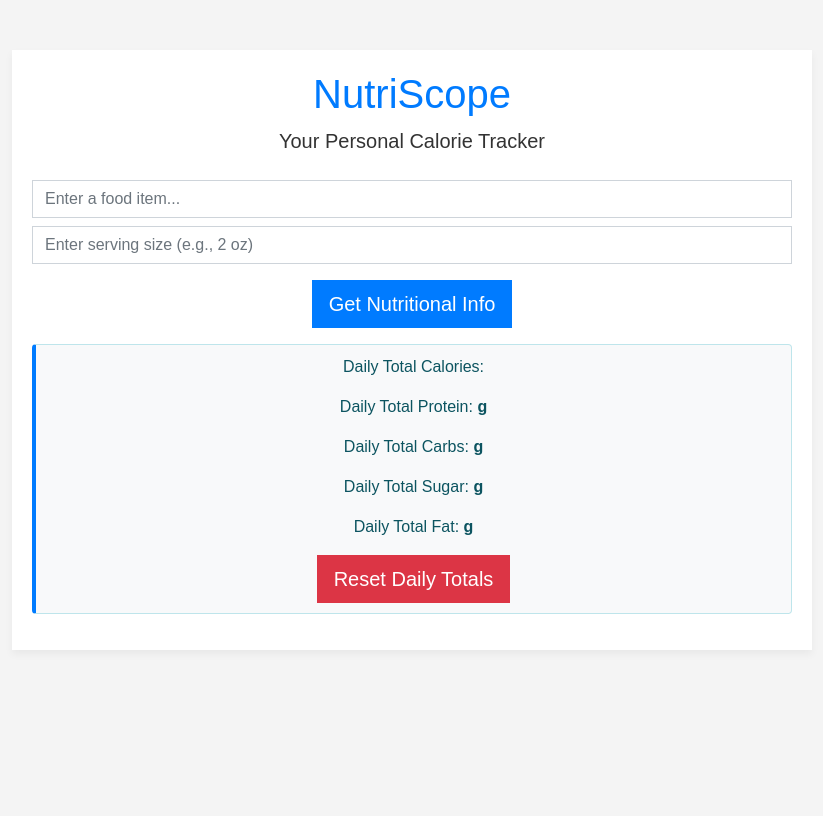
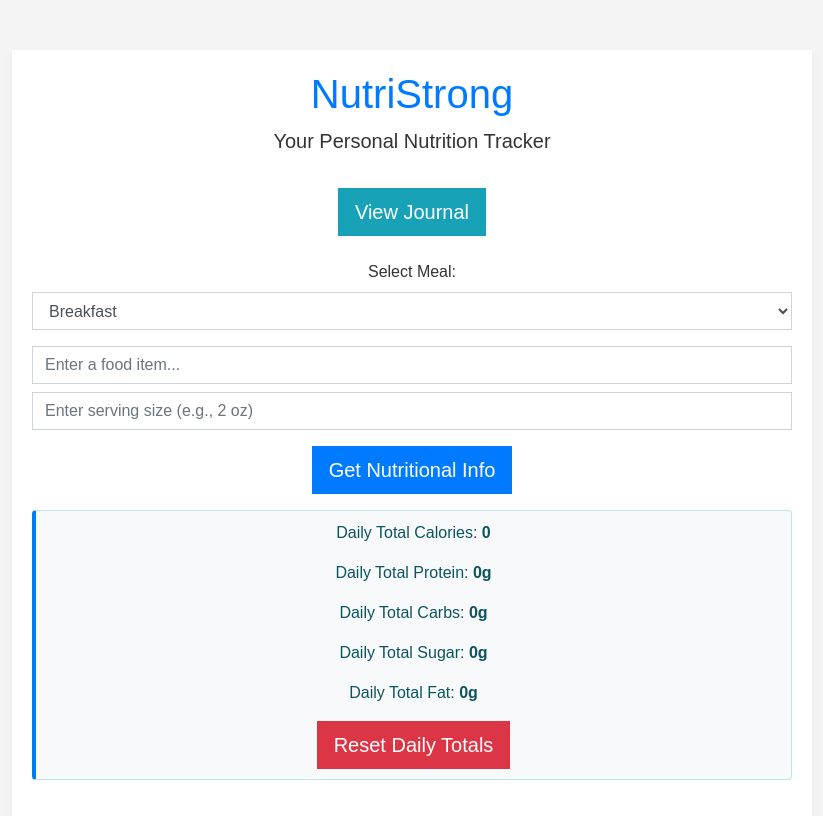
Before and after one commit to fernandofrancojr811/CalorieTrackerApp, a Flask app: page / in a window 1280 px wide. Shown: the whole page, without its empty margins (228-1051 px from the left). Before the commit the page ends 614 px from the top, so only its background shows below. Run offline with Flask 3, Linux system fonts and the light colour scheme; the visitor is signed in with stand-in values (Sample User, id 1); some libraries are stand-ins or nearby versions.

Commit message:
Added new features including daily journal page and changed the way html is used in the main code

```diff
--- /dev/null
+++ b/pythonProject/app.py
@@ -0,0 +1,330 @@
+# Import necessary libraries
+from flask import Flask, request, render_template, render_template_string, session, redirect
+import requests
+from datetime import datetime  # Import datetime module for timestamp
+
+# Create a Flask web application
+app = Flask(__name__)
+
+# Set a secret key for the application (replace with a strong, randomly generated key)
+app.secret_key = 'Hu61F59IuQ'
+
+# Replace with your Nutritionix API details
+app_id = "8bc7b25a"
+app_key = "dd56c0e7590da1e3f54f9269de8b9588"
+host_domain = "https://trackapi.nutritionix.com"
+
+# HTML template for the home page with updated modern styling
+HOME_PAGE_TEMPLATE = """
+<!doctype html>
+<html lang="en">
+  <head>
+    <title>NutriScope: Nutrition Tracker</title>
+    <link href="https://stackpath.bootstrapcdn.com/bootstrap/4.3.1/css/bootstrap.min.css" rel="stylesheet">
+    <style>
+      body {
+        background-color: #f4f4f4;
+        color: #333;
+        font-family: 'Arial', sans-serif;
+      }
+      .container {
+        max-width: 800px;
+        margin-top: 50px;
+        background: #fff;
+        padding: 20px;
+        box-shadow: 0 4px 8px rgba(0,0,0,0.05);
+      }
+      h1 {
+        color: #007bff;
+        font-size: 2.5rem;
+      }
+      .form-control, .btn {
+        border-radius: 0;
+      }
+      .btn-primary {
+        background-color: #007bff;
+        border-color: #007bff;
+      }
+      .nutrition-info, .calorie-info {
+        background-color: #f8f9fa;
+        border-left: 4px solid #007bff;
+        padding: 10px;
+        margin-top: 15px;
+      }
+      .btn-warning {
+        background-color: #ffc107;
+        border-color: #ffc107;
+      }
+      .btn-danger {
+        background-color: #dc3545;
+        border-color: #dc3545;
+      }
+      .journal {
+        margin-top: 30px;
+        background-color: #f8f9fa;
+        border-left: 4px solid #007bff;
+        padding: 15px;
+      }
+    </style>
+  </head>
+  <body>
+    <div class="container text-center">
+      <h1>NutriStrong</h1>
+      <p class="lead">Your Personal Nutrition Tracker</p>
+
+      <!-- Add the Journal button here -->
+      <a href="/journal" class="btn btn-info btn-lg mt-3">View Journal</a>
+      <form method="post" action="/get-calories" class="mt-4">
+          <div class="form-group">
+              <!-- Add the 'Select Meal' dropdown menu on top -->
+              <label for="meal">Select Meal:</label>
+              <select id="meal" name="meal" class="form-control">
+                  <option value="breakfast">Breakfast</option>
+                  <option value="lunch">Lunch</option>
+                  <option value="dinner">Dinner</option>
+              </select>
+              <!-- Move the 'Enter a food item' input field below -->
+              <input type="text" id="food" name="food" class="form-control mt-3" placeholder="Enter a food item...">
+              <input type="text" id="serving_size" name="serving_size" class="form-control mt-2" placeholder="Enter serving size (e.g., 2 oz)">
+          </div>
+
+          <!-- Add some margin or padding between the input field and the button -->
+          <div style="margin-top: 10px;">
+              <button type="submit" class="btn btn-primary btn-lg">Get Nutritional Info</button>
+          </div>
+      </form>
+
+    {% if nutrition_info %}
+        <div class="nutrition-info alert alert-info mt-3">
+          <h4>Nutritional Information for {{ food_item }}</h4>
+          <p>Calories: {{ nutrition_info['calories'] }} kcal</p>
+          <p>Protein: {{ nutrition_info['protein'] }} g</p>
+          <p>Carbs: {{ nutrition_info['carbs'] }} g</p>
+          <p>Sugar: {{ nutrition_info['sugar'] }} g</p>
+          <p>Fat: {{ nutrition_info['fat'] }} g</p>
+          <form method="post" action="/add-nutrients">
+              <input type="hidden" name="calories" value="{{ nutrition_info['calories'] }}">
+              <input type="hidden" name="protein" value="{{ nutrition_info['protein'] }}">
+              <input type="hidden" name="carbs" value="{{ nutrition_info['carbs'] }}">
+              <input type="hidden" name="sugar" value="{{ nutrition_info['sugar'] }}">
+              <input type="hidden" name="fat" value="{{ nutrition_info['fat'] }}">
+              <!-- Add the 'food' input field here -->
+              <input type="hidden" name="food" value="{{ food_item }}">
+              <input type="hidden" name="meal" value="{{ request.form['meal'] }}"> <!-- Add the selected meal to the form -->
+              <button type="submit" class="btn btn-warning btn-lg mt-2">Add to Daily Total and Journal</button>
+          </form>
+        </div>
+    {% endif %}
+
+    <div class="calorie-info alert alert-info mt-3">
+        <p>Daily Total Calories: <strong>{{ daily_totals.calories }}</strong></p>
+        <p>Daily Total Protein: <strong>{{ daily_totals.protein }}g</strong></p>
+        <p>Daily Total Carbs: <strong>{{ daily_totals.carbs }}g</strong></p>
+        <p>Daily Total Sugar: <strong>{{ daily_totals.sugar }}g</strong></p>
+        <p>Daily Total Fat: <strong>{{ daily_totals.fat }}g</strong></p>
+        <form method="post" action="/reset-totals">
+            <button type="submit" class="btn btn-danger btn-lg">Reset Daily Totals</button>
+        </form>
+    </div>
+
+  </body>
+</html>
+"""
+
+# List to store daily journal entries
+journal_entries = []
+
+# Create a dictionary to store daily nutrition totals
+daily_nutrition_totals = {
+    'calories': {
+        'breakfast': 0,
+        'lunch': 0,
+        'dinner': 0
+    },
+    'protein': {
+        'breakfast': 0,
+        'lunch': 0,
+        'dinner': 0
+    },
+    'carbs': {
+        'breakfast': 0,
+        'lunch': 0,
+        'dinner': 0
+    },
+    'sugar': {
+        'breakfast': 0,
+        'lunch': 0,
+        'dinner': 0
+    },
+    'fat': {
+        'breakfast': 0,
+        'lunch': 0,
+        'dinner': 0
+    }
+}
+
+# Define the home route
+@app.route('/', methods=['GET'])
+def home():
+    if 'daily_totals' not in session:
+        session['daily_totals'] = {'calories': 0, 'protein': 0, 'carbs': 0, 'sugar': 0, 'fat': 0}
+
+    # Calculate daily totals
+    daily_totals = calculate_daily_totals()
+
+    # Calculate total calories in journal entries
+    total_journal_calories = sum(entry['calories'] for entry in journal_entries)
+
+    return render_template_string(HOME_PAGE_TEMPLATE, daily_totals=daily_totals, journal=journal_entries, total_journal_calories=total_journal_calories)
+
+# Function to get nutritional data from Nutritionix API
+def get_nutritional_data(food_query):
+    api_url = f"{host_domain}/v2/natural/nutrients"
+    headers = {
+        'Content-Type': 'application/json',
+        'x-app-id': app_id,
+        'x-app-key': app_key
+    }
+    data = {'query': food_query}
+
+    response = requests.post(api_url, headers=headers, json=data)
+    try:
+        data = response.json()
+        first_food = data['foods'][0]
+        return {
+            'calories': first_food.get("nf_calories", 0),
+            'protein': first_food.get("nf_protein", 0),
+            'carbs': first_food.get("nf_total_carbohydrate", 0),
+            'sugar': first_food.get("nf_sugars", 0),
+            'fat': first_food.get("nf_total_fat", 0)
+        }
+    except (KeyError, IndexError, ValueError):
+        return None
+
+# Route to journal page
+@app.route('/journal', methods=['GET'])
+def journal_page():
+    # Calculate total calories in journal entries
+    total_journal_calories = sum(entry['calories'] for entry in journal_entries)
+    return render_template('journal.html', journal=journal_entries, total_journal_calories=total_journal_calories)
+
+# Route to get calorie information for a food item
+@app.route('/get-calories', methods=['POST'])
+def get_calories():
+    food_item = request.form['food']
+    serving_size = request.form['serving_size']
+    full_query = f"{serving_size} of {food_item}" if serving_size else food_item
+    nutrition_info = get_nutritional_data(full_query)
+    return render_template_string(HOME_PAGE_TEMPLATE, food_item=full_query, nutrition_info=nutrition_info, daily_totals=session.get('daily_totals', {}), journal=journal_entries)
+
+@app.route('/add-nutrients', methods=['POST'])
+def add_nutrients():
+    # Ensure 'daily_totals' is initialized in the session
+    if 'daily_totals' not in session:
+        session['daily_totals'] = {'calories': 0, 'protein': 0, 'carbs': 0, 'sugar': 0, 'fat': 0}
+
+    nutrients = {
+        'calories': request.form.get('calories', type=float, default=0),
+        'protein': request.form.get('protein', type=float, default=0),
+        'carbs': request.form.get('carbs', type=float, default=0),
+        'sugar': request.form.get('sugar', type=float, default=0),
+        'fat': request.form.get('fat', type=float, default=0)
+    }
+
+    # Get the selected meal from the form
+    meal = request.form['meal']
+
+    # Add nutrients to daily totals
+    for nutrient, value in nutrients.items():
+        session['daily_totals'][nutrient] += value
+
+    session.modified = True
+
+    # Corrected code to retrieve food item from the form
+    food_item = request.form['food']
+
+    # Add the journal entry with the meal information
+    journal_entry = {
+        'date': datetime.now().strftime("%Y-%m-%d %H:%M:%S"),
+        'food_item': food_item,
+        'calories': nutrients['calories'],
+        'meal': meal  # Add the selected meal to the journal entry
+    }
+    journal_entries.append(journal_entry)
+
+    return render_template_string(HOME_PAGE_TEMPLATE, daily_totals=session['daily_totals'], journal=journal_entries)
+
+
+    # Get the selected meal from the form
+    meal = request.form['meal']
+
+    # Add nutrients to daily totals
+    for nutrient, value in nutrients.items():
+        session['daily_totals'][nutrient] += value
+
+    session.modified = True
+
+    # Corrected code to retrieve food item from the form
+    food_item = request.form['food']
+
+    # Add the journal entry with the meal information
+    journal_entry = {
+        'date': datetime.now().strftime("%Y-%m-%d %H:%M:%S"),
+        'food_item': food_item,
+        'calories': nutrients['calories'],
+        'meal': meal  # Add the selected meal to the journal entry
+    }
+    journal_entries.append(journal_entry)
+
+    return render_template_string(HOME_PAGE_TEMPLATE, daily_totals=session['daily_totals'], journal=journal_entries)
+
+# Route to reset daily totals
+@app.route('/reset-totals', methods=['POST'])
+def reset_totals():
+    session['daily_totals'] = {'calories': 0, 'protein': 0, 'carbs': 0, 'sugar': 0, 'fat': 0}
+    return render_template_string(HOME_PAGE_TEMPLATE, daily_totals=session['daily_totals'], journal=journal_entries)
+
+
+# Route to delete a journal entry
+@app.route('/delete-entry', methods=['POST'])
+def delete_entry():
+    entry_index = int(request.form['entry_index'])
+    if entry_index >= 0 and entry_index < len(journal_entries):
+        deleted_entry = journal_entries.pop(entry_index)
+
+        # Extract the meal category and calories from the deleted entry
+        meal_category = deleted_entry.get('meal', None)
+        calories_to_delete = deleted_entry.get('calories', 0)
+
+        # Check if 'food_item' key exists in the deleted entry
+        food_item = deleted_entry.get('food_item', 'Unknown Food')
+
+        # Update the daily nutrition totals for the respective meal category
+        if meal_category and calories_to_delete:
+            if f'{meal_category}_calories' in daily_nutrition_totals:
+                daily_nutrition_totals[f'{meal_category}_calories'] -= calories_to_delete
+
+        session.modified = True
+
+    # Calculate total calories in journal entries after deleting
+    total_journal_calories = sum(entry['calories'] for entry in journal_entries)
+
+    return render_template_string(HOME_PAGE_TEMPLATE, daily_totals=daily_nutrition_totals, journal=journal_entries, total_journal_calories=total_journal_calories)
+
+def calculate_daily_totals():
+    # Initialize daily totals
+    daily_totals = {'calories': 0, 'protein': 0, 'carbs': 0, 'sugar': 0, 'fat': 0}
+
+    # Calculate daily totals from journal entries
+    for entry in journal_entries:
+        for nutrient, value in entry.items():
+            if nutrient != 'date':
+                daily_totals[nutrient] += value
+
+    return daily_totals
+
+
+
+# Run the Flask app
+if __name__ == '__main__':
+    app.run(debug=True)
--- a/pythonProject/main.py
+++ b/pythonProject/templates/index.html
@@ -1,14 +1,3 @@
-from flask import Flask, request, render_template_string, session
-import requests
-
-app = Flask(__name__)
-app.secret_key = 'Hu61F59IuQ'
-
-
-app_id = "8bc7b25a"
-app_key = "dd56c0e7590da1e3f54f9269de8b9588"
-host_domain = "https://trackapi.nutritionix.com"
-
 HOME_PAGE_TEMPLATE = """
 <!doctype html>
 <html lang="en">
@@ -53,21 +42,39 @@
         background-color: #dc3545;
         border-color: #dc3545;
       }
+      .journal {
+        margin-top: 30px;
+        background-color: #f8f9fa;
+        border-left: 4px solid #007bff;
+        padding: 15px;
+      }
     </style>
   </head>
   <body>
     <div class="container text-center">
-      <h1>NutriScope</h1>
+      <h1>NutriStrong</h1>
       <p class="lead">Your Personal Calorie Tracker</p>
+
+      <!-- Add the Journal button here -->
+      <a href="/journal" class="btn btn-info btn-lg mt-3">View Journal</a>
       <form method="post" action="/get-calories" class="mt-4">
           <div class="form-group">
               <input type="text" id="food" name="food" class="form-control" placeholder="Enter a food item...">
               <input type="text" id="serving_size" name="serving_size" class="form-control mt-2" placeholder="Enter serving size (e.g., 2 oz)">
           </div>
+          <!-- Add a dropdown menu for selecting the meal of the day -->
+          <div class="form-group">
+              <label for="meal">Select Meal:</label>
+              <select id="meal" name="meal" class="form-control">
+                  <option value="breakfast">Breakfast</option>
+                  <option value="lunch">Lunch</option>
+                  <option value="dinner">Dinner</option>
+              </select>
+          </div>
           <button type="submit" class="btn btn-primary btn-lg">Get Nutritional Info</button>
       </form>
 
-      {% if nutrition_info %}
+    {% if nutrition_info %}
         <div class="nutrition-info alert alert-info mt-3">
           <h4>Nutritional Information for {{ food_item }}</h4>
           <p>Calories: {{ nutrition_info['calories'] }} kcal</p>
@@ -81,12 +88,15 @@
               <input type="hidden" name="carbs" value="{{ nutrition_info['carbs'] }}">
               <input type="hidden" name="sugar" value="{{ nutrition_info['sugar'] }}">
               <input type="hidden" name="fat" value="{{ nutrition_info['fat'] }}">
+              <!-- Add the 'food' input field here -->
+              <input type="hidden" name="food" value="{{ food_item }}">
+              <input type="hidden" name="meal" value="{{ request.form['meal'] }}"> <!-- Add the selected meal to the form -->
               <button type="submit" class="btn btn-warning btn-lg mt-2">Add to Daily Total</button>
           </form>
         </div>
-      {% endif %}
+    {% endif %}
 
-      <div class="calorie-info alert alert-info mt-3">
+    <div class="calorie-info alert alert-info mt-3">
         <p>Daily Total Calories: <strong>{{ daily_totals.calories }}</strong></p>
         <p>Daily Total Protein: <strong>{{ daily_totals.protein }}g</strong></p>
         <p>Daily Total Carbs: <strong>{{ daily_totals.carbs }}g</strong></p>
@@ -95,76 +105,9 @@
         <form method="post" action="/reset-totals">
             <button type="submit" class="btn btn-danger btn-lg">Reset Daily Totals</button>
         </form>
-      </div>
     </div>
-    <script src="https://code.jquery.com/jquery-3.3.1.slim.min.js"></script>
-    <script src="https://cdnjs.cloudflare.com/ajax/libs/popper.js/1.14.7/umd/popper.min.js"></script>
-    <script src="https://stackpath.bootstrapcdn.com/bootstrap/4.3.1/js/bootstrap.min.js"></script>
+    {% endif %}
+
   </body>
 </html>
 """
-
-@app.route('/', methods=['GET'])
-def home():
-    if 'daily_totals' not in session:
-        session['daily_totals'] = {'calories': 0, 'protein': 0, 'carbs': 0, 'sugar': 0, 'fat': 0}
-    return render_template_string(HOME_PAGE_TEMPLATE, daily_totals=session['daily_totals'])
-
-def get_nutritional_data(food_query):
-    api_url = f"{host_domain}/v2/natural/nutrients"
-    headers = {
-        'Content-Type': 'application/json',
-        'x-app-id': app_id,
-        'x-app-key': app_key
-    }
-    data = {'query': food_query}
-
-    response = requests.post(api_url, headers=headers, json=data)
-    try:
-        data = response.json()
-        first_food = data['foods'][0]
-        return {
-            'calories': first_food.get("nf_calories", 0),
-            'protein': first_food.get("nf_protein", 0),
-            'carbs': first_food.get("nf_total_carbohydrate", 0),
-            'sugar': first_food.get("nf_sugars", 0),
-            'fat': first_food.get("nf_total_fat", 0)
-        }
-    except (KeyError, IndexError, ValueError):
-        return None
-
-@app.route('/get-calories', methods=['POST'])
-def get_calories():
-    food_item = request.form['food']
-    serving_size = request.form['serving_size']
-    full_query = f"{serving_size} of {food_item}" if serving_size else food_item
-    nutrition_info = get_nutritional_data(full_query)
-    return render_template_string(HOME_PAGE_TEMPLATE, food_item=full_query, nutrition_info=nutrition_info, daily_totals=session.get('daily_totals', {}))
-
-@app.route('/add-nutrients', methods=['POST'])
-def add_nutrients():
-    if 'daily_totals' not in session:
-        session['daily_totals'] = {'calories': 0, 'protein': 0, 'carbs': 0, 'sugar': 0, 'fat': 0}
-
-    nutrients = {
-        'calories': request.form.get('calories', type=float, default=0),
-        'protein': request.form.get('protein', type=float, default=0),
-        'carbs': request.form.get('carbs', type=float, default=0),
-        'sugar': request.form.get('sugar', type=float, default=0),
-        'fat': request.form.get('fat', type=float, default=0)
-    }
-
-    for nutrient, value in nutrients.items():
-        session['daily_totals'][nutrient] += value
-
-    session.modified = True
-
-    return render_template_string(HOME_PAGE_TEMPLATE, daily_totals=session['daily_totals'])
-
-@app.route('/reset-totals', methods=['POST'])
-def reset_totals():
-    session['daily_totals'] = {'calories': 0, 'protein': 0, 'carbs': 0, 'sugar': 0, 'fat': 0}
-    return render_template_string(HOME_PAGE_TEMPLATE, daily_totals=session['daily_totals'])
-
-if __name__ == '__main__':
-    app.run(debug=True)
```
Also changed, not shown: pythonProject/templates/journal.html (added, +103 -0 lines), 2 other files.
